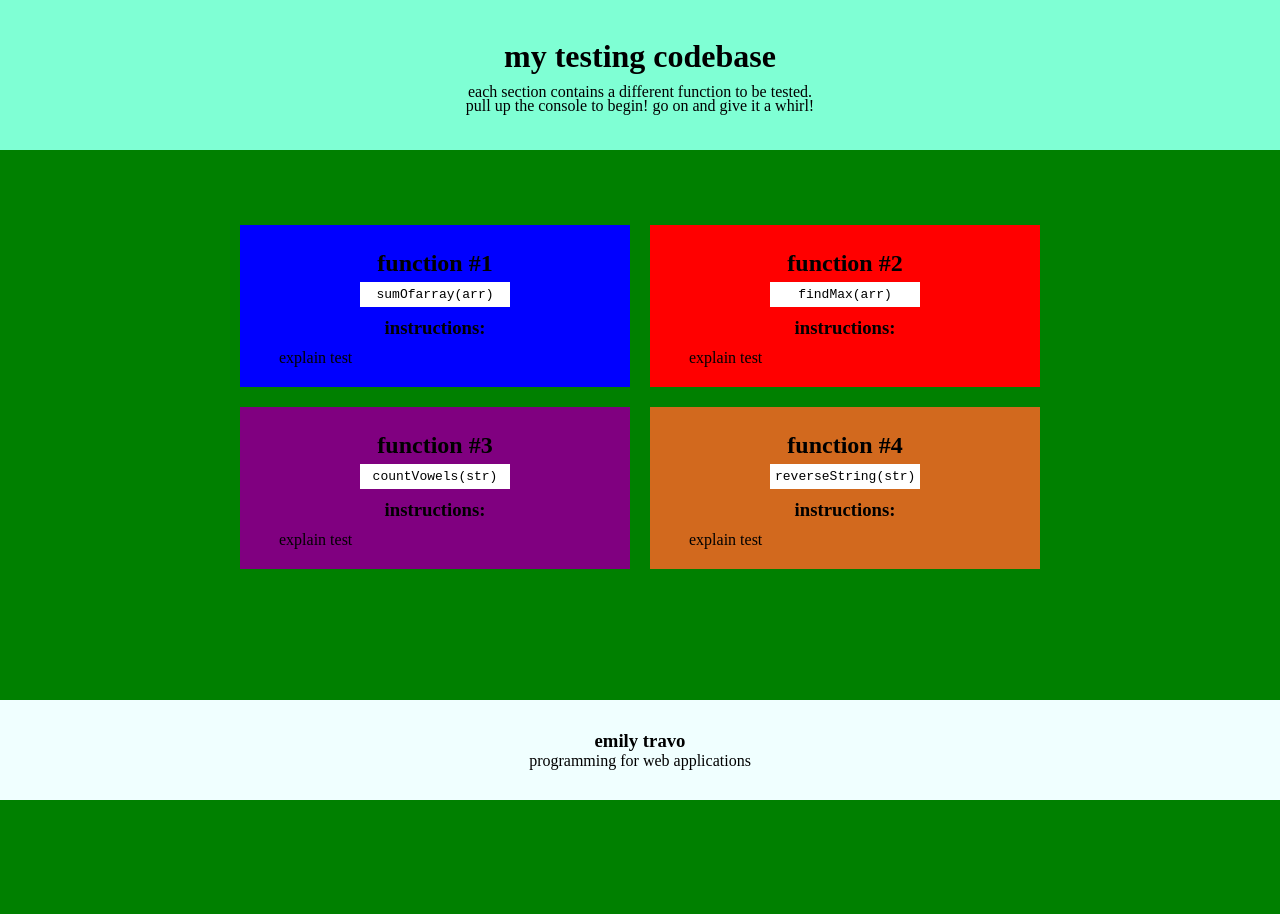
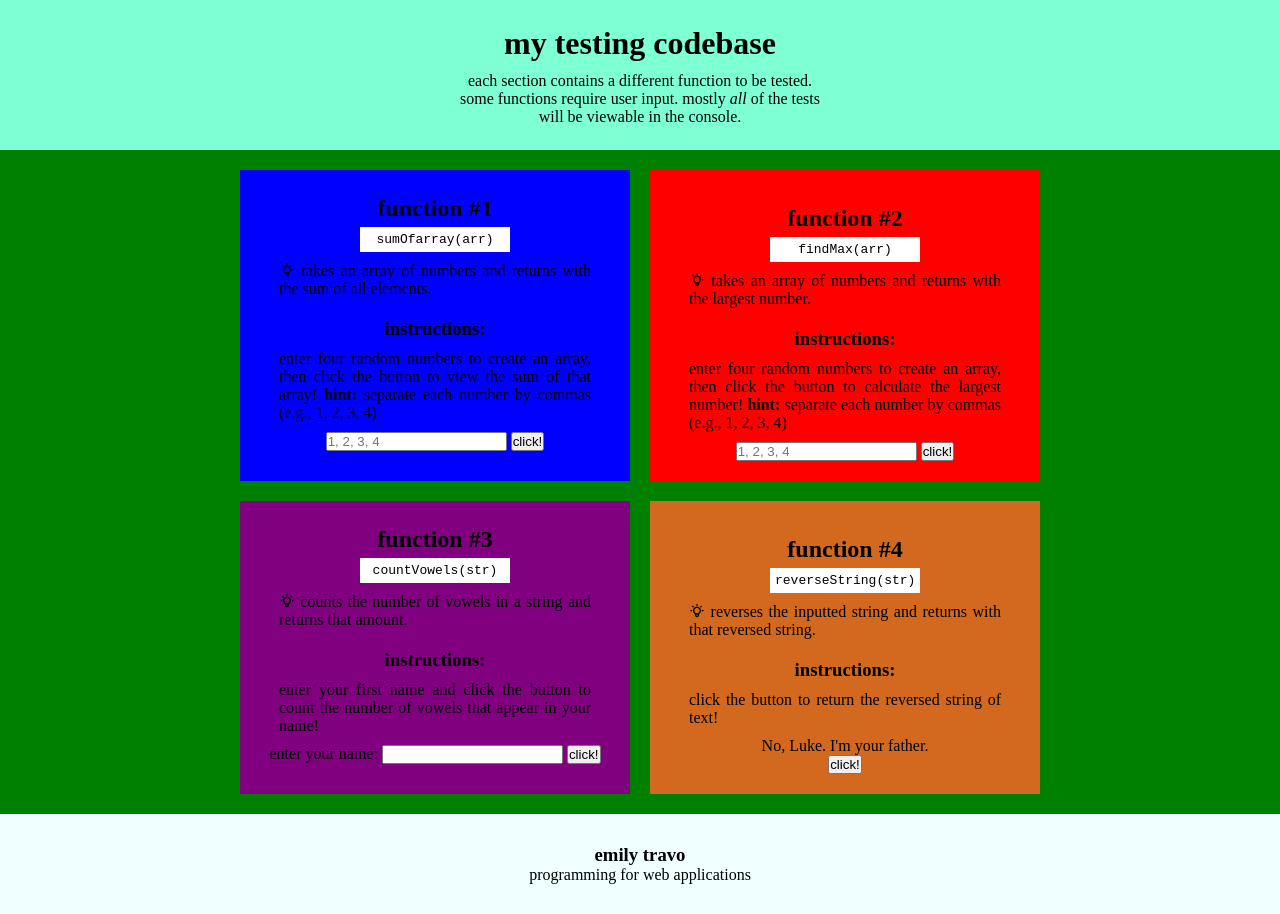
Before and after one commit to travoemily-fs/testingcodebase, a website: page src/index.html in a window 1280 px wide. Before the commit the page ends 800 px from the top, so only its background shows below. Drawn offline with Linux system fonts and the light colour scheme.

Commit message:
11/21 update
updating repo after finalizing section structure and inputs needed for js integration.

```diff
--- a/src/index.html
+++ b/src/index.html
@@ -7,6 +7,11 @@
     <title>Testing Codebase</title>
     <!-- css link-->
     <link rel="stylesheet" href="styles.css" />
+    <!-- tabler icons-->
+    <link
+      rel="stylesheet"
+      href="https://cdn.jsdelivr.net/npm/@tabler/icons-webfont@latest/tabler-icons.min.css" />
+    <script src="https://cdn.jsdelivr.net/npm/@tabler/icons@latest/icons-react/dist/index.umd.min.js"></script>
   </head>
   <body>
     <!-- begin main page content-->
@@ -14,7 +19,11 @@
       <!-- begin header -->
       <header>
         <h1>my testing codebase</h1>
-        <p>each section contains a different function to be tested. pull up the console to begin! go on and give it a whirl!</p>
+        <p>
+          each section contains a different function to be tested. some
+          functions require user input. mostly <i>all</i> of the tests will be
+          viewable in the console.
+        </p>
       </header>
       <!-- end header -->
       <!-- begin section wrapper -->
@@ -23,32 +32,78 @@
         <section class="s1">
           <h2>function #1</h2>
           <code>sumOfarray(arr)</code>
+          <p>
+            <i class="ti ti-bulb"></i> takes an array of numbers and returns
+            with the sum of all elements.
+          </p>
           <h3>instructions:</h3>
-          <p>explain test</p>
+          <p>
+            enter four random numbers to create an array, then click the button
+            to view the sum of that array! <b>hint:</b> separate each number by
+            commas (e.g., 1, 2, 3, 4)
+          </p>
+          <form id="s1Form">
+            <input type="text" id="s1Input" placeholder="1, 2, 3, 4" />
+            <button class="button" id="s1Btn">click!</button>
+          </form>
+          <p class="s1Results"></p>
         </section>
         <!-- end testing section 1 -->
         <!-- begin testing section 2 -->
         <section class="s2">
           <h2>function #2</h2>
           <code>findMax(arr)</code>
+          <p>
+            <i class="ti ti-bulb"></i> takes an array of numbers and returns
+            with the largest number.
+          </p>
           <h3>instructions:</h3>
-          <p>explain test</p>
+          <p>
+            enter four random numbers to create an array, then click the button
+            to calculate the largest number! <b>hint:</b> separate each number
+            by commas (e.g., 1, 2, 3, 4)
+          </p>
+          <form id="s2Form">
+            <input type="text" id="s2Input" placeholder="1, 2, 3, 4" />
+            <button class="button" id="s2Btn">click!</button>
+          </form>
         </section>
         <!-- end testing section 2 -->
         <!-- begin testing section 3 -->
         <section class="s3">
           <h2>function #3</h2>
           <code>countVowels(str)</code>
+          <p>
+            <i class="ti ti-bulb"></i> counts the number of vowels in a string
+            and returns that amount.
+          </p>
           <h3>instructions:</h3>
-          <p>explain test</p>
+          <p>
+            enter your first name and click the button to count the number of
+            vowels that appear in your name!
+          </p>
+          <form id="s3Form">
+            <div class="s3Form">
+              <label for="name">enter your name:</label>
+              <input type="text" name="name" id="name" />
+              <button class="button" id="s3Btn">click!</button>
+            </div>
+          </form>
+          <p class="s3Results"></p>
         </section>
         <!-- end testing section 3 -->
         <!-- begin testing section 4 -->
         <section class="s4">
           <h2>function #4</h2>
           <code>reverseString(str)</code>
+          <p>
+            <i class="ti ti-bulb"></i> reverses the inputted string and returns
+            with that reversed string.
+          </p>
           <h3>instructions:</h3>
-          <p>explain test</p>
+          <p>click the button to return the reversed string of text!</p>
+          <blockquote>No, Luke. I'm your father.</blockquote>
+          <button class="button" id="s4Btn">click!</button>
         </section>
         <!-- end testing section 4 -->
       </div>
--- a/src/styles.scss
+++ b/src/styles.scss
@@ -40,7 +40,7 @@ header {
   p {
     width: 370px;
     margin: auto;
-    line-height: 14px;
+    line-height: 18px;
     padding: 10px 0 0 0;
   }
 }
```
Also changed, not shown: CHANGELOG.md, src/styles.css.
